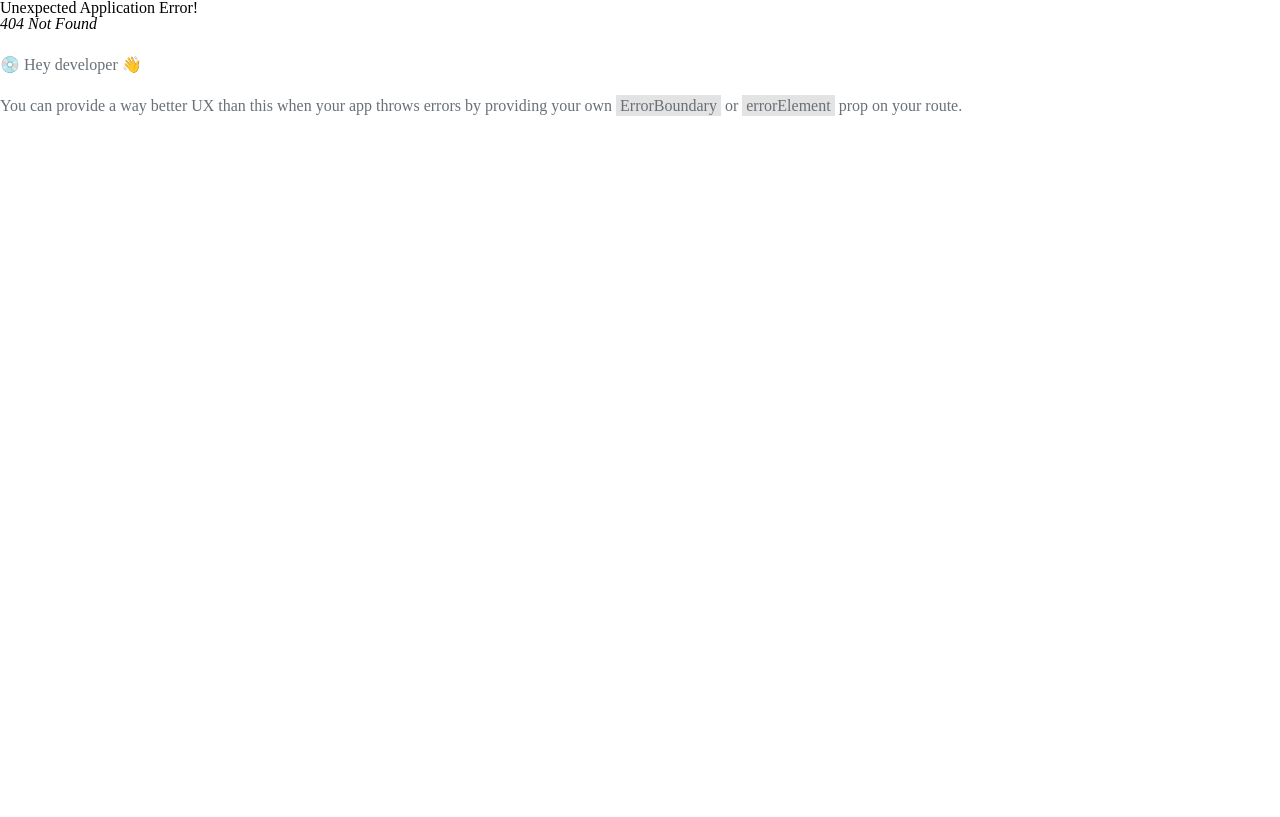
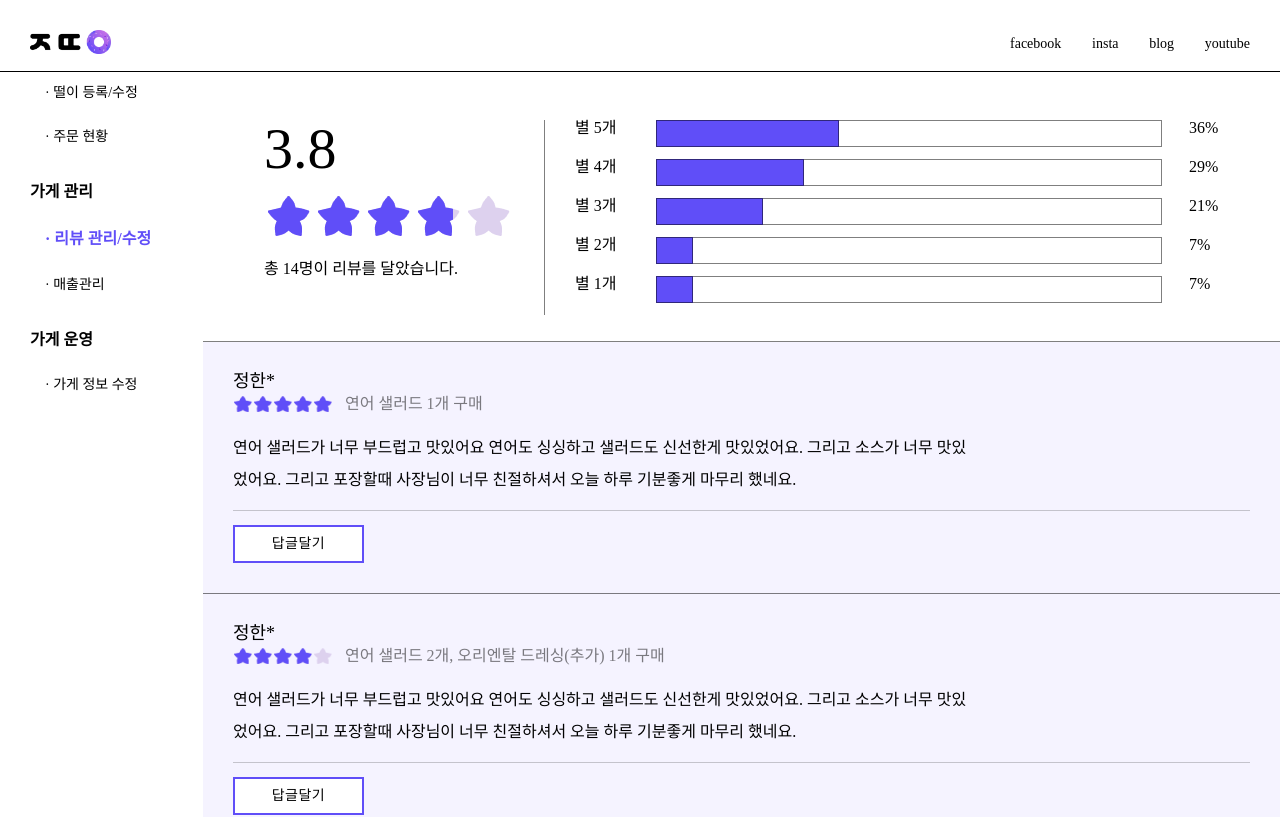
Before and after one commit to raoniee/Jaetteoli-React-Project, a React (Create React App) app: page /review in a window 1280 px wide. Before the commit this address had no page. Shown: the top 817 px of the page. Built offline with nearby package versions, Linux system fonts and the light colour scheme; a web font is replaced by a local one.

Commit message:
리뷰 관리, 판매 관리 페이지 라우터 추가

```diff
--- a/src/App.js
+++ b/src/App.js
@@ -1,12 +1,18 @@
+import Header from './component/header/Header';
+import ManageReview from './component/main/ManageReview';
 import TodayMenu from "./component/main/TodayMenu";
 import TodayOrder from "./component/main/TodayOrder";
+import ManageSale from './component/main/ManageSale'
 
 import { RouterProvider, createBrowserRouter } from "react-router-dom";
+import SideBar from './component/sidebar/SideBar';
 
 const router = createBrowserRouter([
     { path: '/', element: <TodayMenu /> },
     { path: '/today/menu', element: <TodayMenu /> },
     { path: '/today/order', element: <TodayOrder /> },
+    { path: '/review', element: <ManageReview /> },
+    { path: '/sales', element: <ManageSale /> },
 ])
 
 function App() {
--- a/src/component/main/ManageReview.js
+++ b/src/component/main/ManageReview.js
@@ -2,6 +2,8 @@ import style from './ManageReview.module.css'
 import starRatingUp from '../../assets/images/star_rating_up.png'
 import starRatingDown from '../../assets/images/star_rating_down.png'
 import ReviewContainer from './ReviewContainer'
+import Header from '../header/Header'
+import SideBar from '../sidebar/SideBar'
 
 const ManageReview = () => {
     const reviews = [
@@ -30,6 +32,9 @@ const ManageReview = () => {
     const count1 = ((score.filter((num) => num === 1).length) / score.length * 100).toFixed(0);
 
     return (
+        <div>
+            <Header />
+            <SideBar />
             <div className={style.mainContainer}>
                 <div className={style.reviewScope}>
                     <div className={style.reviewStar}>
@@ -101,6 +106,8 @@ const ManageReview = () => {
                 <hr className={style.reviewScopeHr} />
                 <ReviewContainer reviews={reviews} />
             </div>
+        </div>
+
     )
 }
 
--- a/src/component/main/ManageSale.js
+++ b/src/component/main/ManageSale.js
@@ -1,6 +1,8 @@
 import { PureComponent } from 'react';
 import { LineChart, Line, XAxis, YAxis, CartesianGrid, Tooltip, Legend, ResponsiveContainer, BarChart, Bar, Cell, PieChart, Pie, Sector } from 'recharts';
 import style from './ManageSale.module.css'
+import Header from '../header/Header'
+import SideBar from '../sidebar/SideBar'
 
 const ManageSale = () => {
     const timeData = [
@@ -131,6 +133,9 @@ const ManageSale = () => {
     const COLORS = ['#604EF8', '#8377E9', '#9F93EA', '#DDD1EE'];
 
     return (
+        <div>
+            <Header />
+            <SideBar />
             <div className={style.mainContainer}>
                 <div>
                     <div className={style.todaySales}>사장님,<br />오늘 매출은 550,000원 입니다.</div>
@@ -242,6 +247,7 @@ const ManageSale = () => {
                     </div>
                 </div>
             </div>
+        </div>
     )
 }
 
```
Lines whose indentation alone changed are shown as unchanged.
